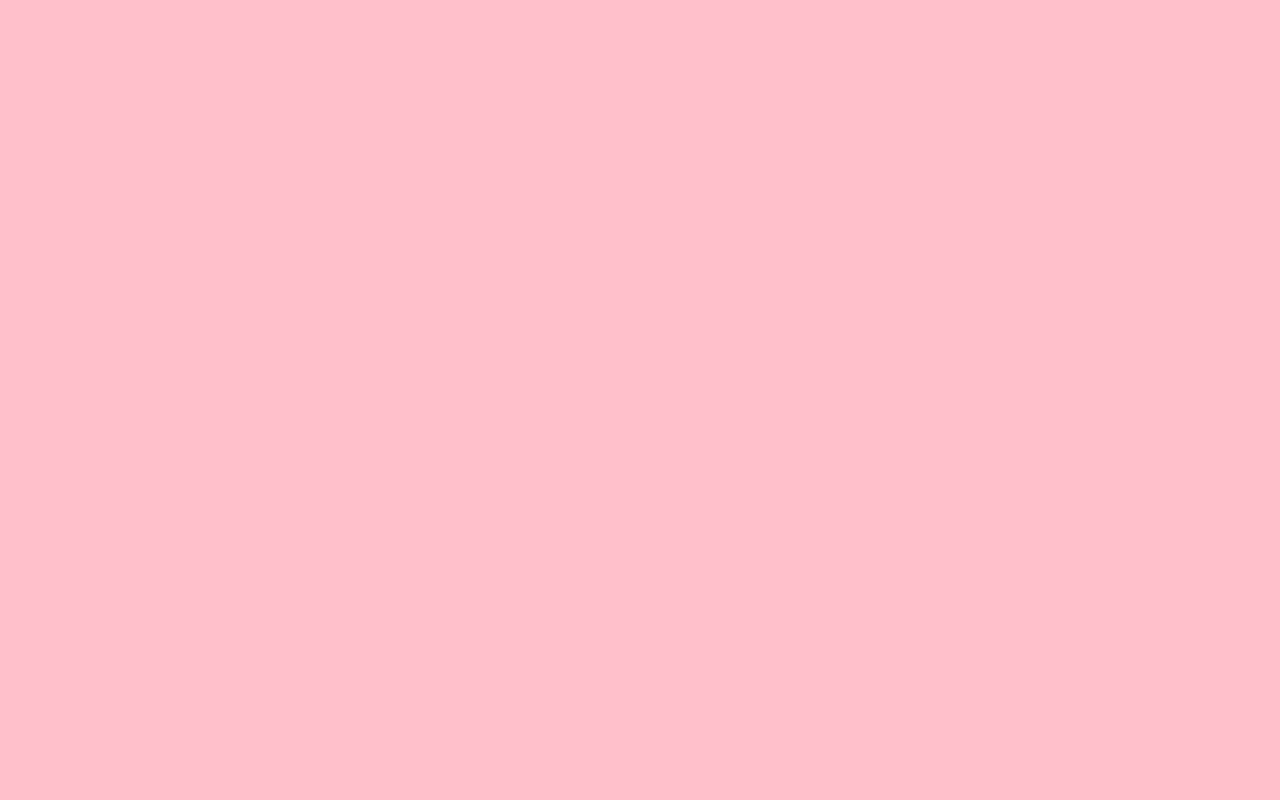
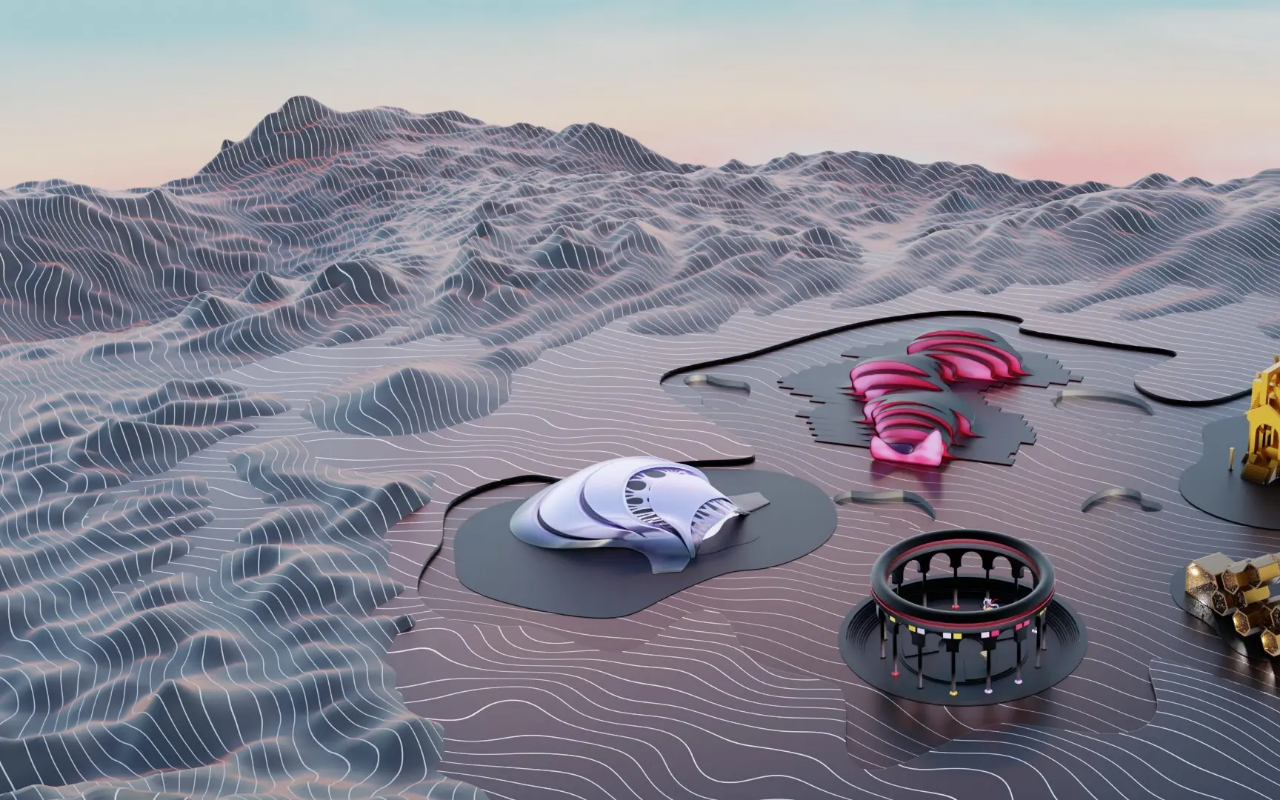
Before and after one commit to anushkachauhxn/marangoni-metaverse, a website built with Parcel: page src/index.html in a window 1280 px wide. Built offline with nearby package versions, Linux system fonts and the light colour scheme.

Commit message:
Draggable background image

```diff
--- a/package.json
+++ b/package.json
@@ -10,6 +10,7 @@
   "author": "",
   "license": "ISC",
   "dependencies": {
+    "gsap": "^3.11.3",
     "parcel": "^2.7.0"
   }
 }
--- a/src/css/styles.scss
+++ b/src/css/styles.scss
@@ -9,3 +9,19 @@ body {
   min-height: 100vh;
   background-color: pink;
 }
+
+.background-container {
+  height: 100vh;
+  width: 100vw;
+
+  .image-container {
+    height: 100%;
+    width: 100vw;
+    overflow: hidden;
+
+    img {
+      height: 100%;
+      aspect-ratio: 2600 / 1080;
+    }
+  }
+}
--- a/src/index.html
+++ b/src/index.html
@@ -14,6 +14,12 @@
     <link rel="stylesheet" href="./css/styles.css" />
   </head>
   <body>
-    <script src="./js/script.js" async defer></script>
+    <div class="background-container">
+      <div class="image-container">
+        <img id="bg_image" src="./assets/images/background.webp" alt="" />
+      </div>
+    </div>
+
+    <script src="./js/script.js" type="module"></script>
   </body>
 </html>
--- a/src/js/script.js
+++ b/src/js/script.js
@@ -0,0 +1,16 @@
+import { gsap } from "gsap";
+import { Draggable } from "gsap/Draggable";
+
+gsap.registerPlugin(Draggable);
+
+Draggable.create("#bg_image", {
+  type: "x",
+  bounds: document.querySelector(".image-container"),
+  inertia: true,
+  onClick: function () {
+    console.log("clicked");
+  },
+  onDragEnd: function () {
+    console.log("drag ended");
+  },
+});
```
Also changed, not shown: src/assets/images/background.webp (added), src/css/styles.css, 2 other files.
